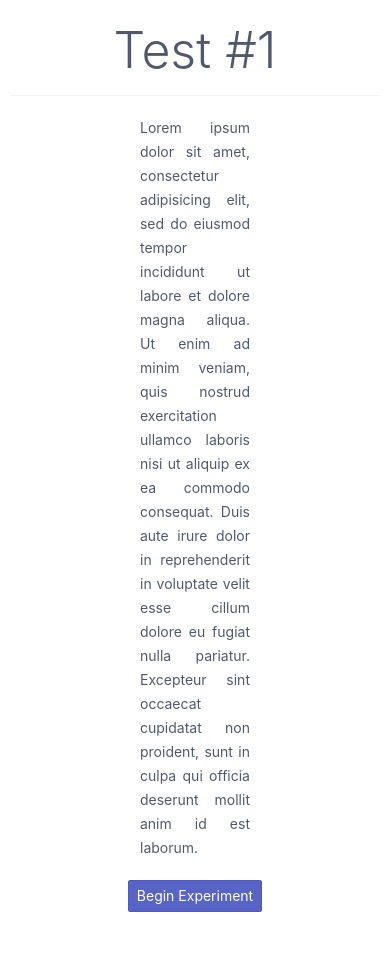
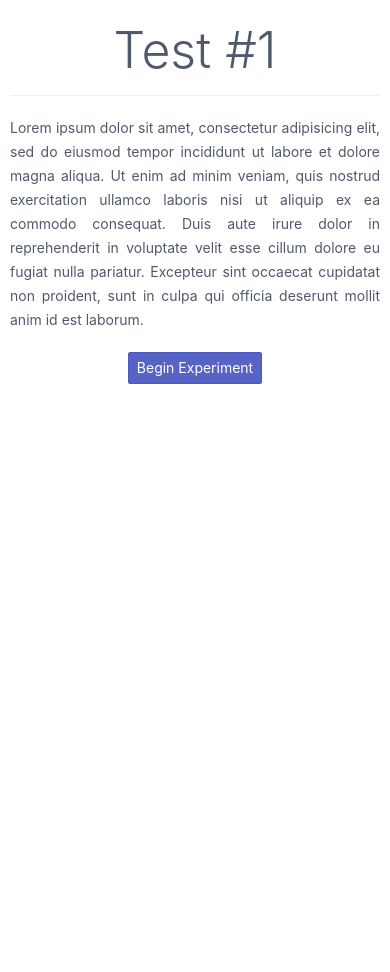
Before and after one commit to scherna/responsibility, a Django app: page /experiment/1/ in a window 390 px wide. After the commit the page ends 384 px from the top, so only its background shows below. Run offline with Django 3.2, Linux system fonts and the light colour scheme; data comes from the database, SQL or seed files in the repository; both versions use the stored data as it was after the commit; some libraries are stand-ins or nearby versions.

Commit message:
minor changes

```diff
--- a/experiment/templates/experiment/experiment.html
+++ b/experiment/templates/experiment/experiment.html
@@ -18,31 +18,31 @@
             </div>
             <div class="divider"></div>
             <div class="columns intro-text">
-                <div class="column col-xl-4"></div>
-                <div class="column col-xl-4">
+                <div class="column col-xl-4 hide-xs"></div>
+                <div class="column col-xl-4 col-xs-12">
                     <p style="text-align:justify;">{% lorem %}</p>
                 </div>
             </div>
             <button type="button" class="button-begin btn btn-primary">Begin Experiment</button>
             <div class="columns">
-                <div class="column col-xl-4"></div>
-                <div class="column col-xl-1">
+                <div class="column col-xl-4 hide-xs"></div>
+                <div class="column col-xl-1 col-xs-3">
                     {% if object.display_trial_num %}
                         <div class="trial-num">Trial#: <span></span></div>
                     {% endif %}
                 </div>
-                <div class="column col-xl-2">
+                <div class="column col-xl-2 col-xs-6">
                     <div class="stimulus-alert centered"></div>
                 </div>
-                <div class="column col-xl-1">
+                <div class="column col-xl-1 col-xs-3">
                     {% if object.display_total_points %}
                         <div class="score">Score: <span></span></div>
                     {% endif %}
                 </div>
             </div>
             <div class="columns">
-                <div class="column col-xl-4"></div>
-                <div class="column col-xl-4">
+                <div class="column col-xl-4 hide-xs"></div>
+                <div class="column col-xl-4 col-xs-12">
                     {% if object.stimulus == "num" %}
                         <div class="stimulus-number"></div>
                     {% elif object.stimulus == "rect" %}
@@ -56,9 +56,9 @@
                 <div class="outcome invisible">Hidden</div>
             {% endif %}
             <div class="columns">
-                <div class="column col-xl-5"></div>
-                <div class="column col-xl-1"><button type="button" class="button-accept btn btn-primary">Accept</button></div>
-                <div class="column col-xl-1"><button type="button" class="button-reject btn btn-primary">Reject</button></div>
+                <div class="column col-xl-5 col-xs-1"></div>
+                <div class="column col-xl-1 col-xs-5"><button type="button" class="button-accept btn btn-primary">Accept</button></div>
+                <div class="column col-xl-1 col-xs-5"><button type="button" class="button-reject btn btn-primary">Reject</button></div>
             </div>
         </div>
     </body>
```
Also changed, not shown: db.sqlite3, 1 other file.
